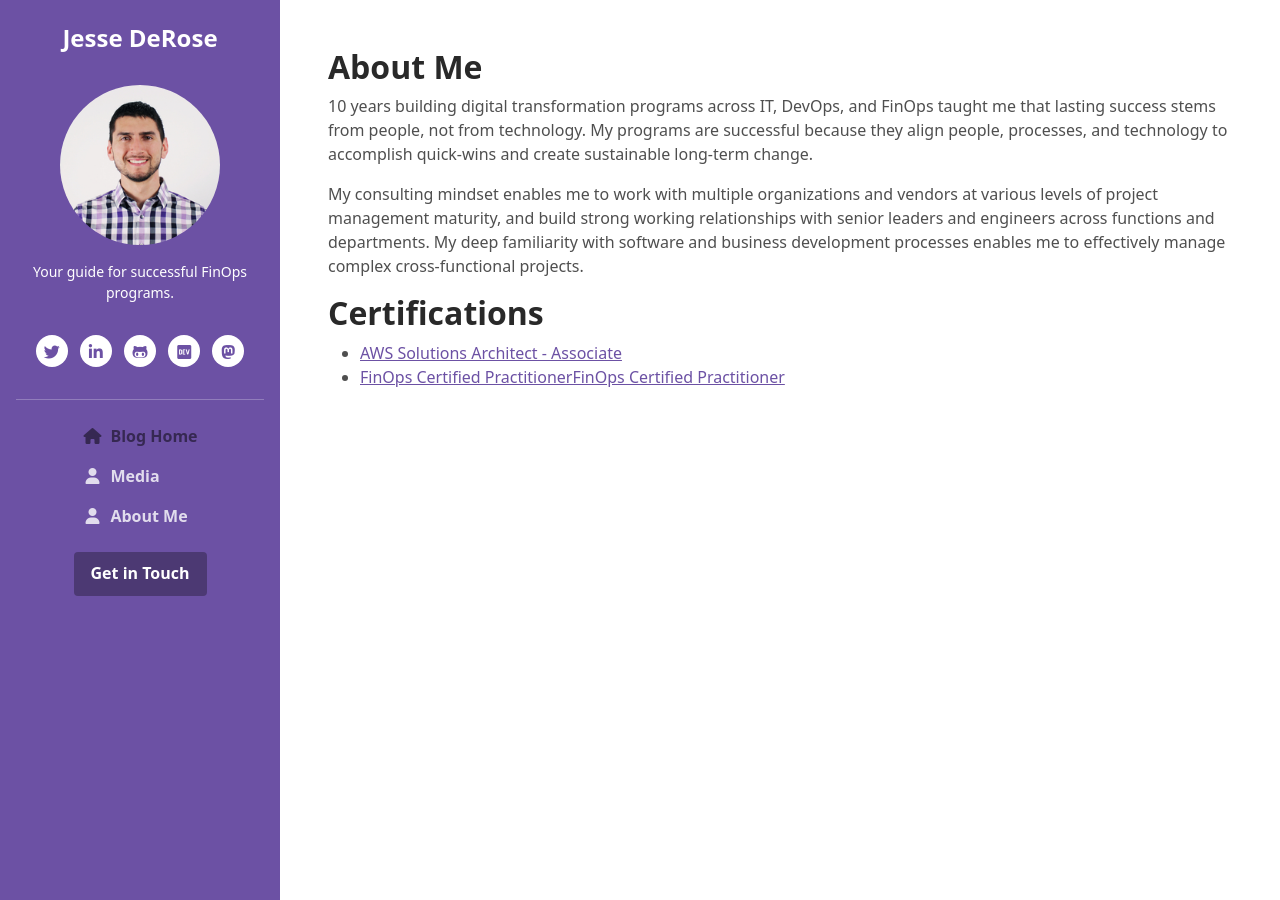
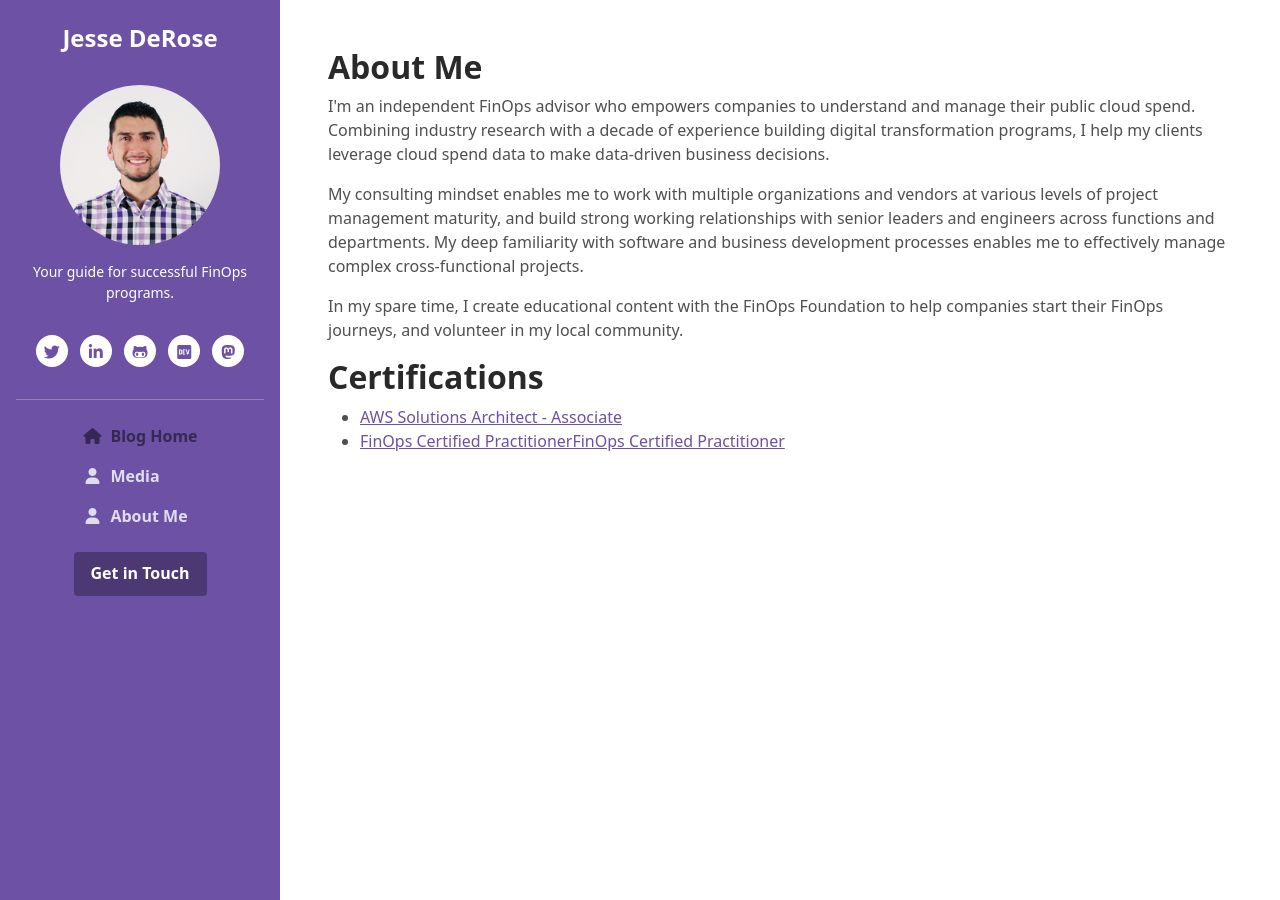
Before and after one commit to jcderose/jcderose.github.io, a Jekyll site: the page built from about.html, in a window 1280 px wide. Built offline with Jekyll 4.4.1, drawn with Linux system fonts in a browser that asks for light colours; nearby versions of some CDN libraries.

Commit message:
Update bio.

```diff
--- a/about.html
+++ b/about.html
@@ -10,8 +10,9 @@ title: About Me
         <div class="about section">
             <h2 class="heading">About Me</h2>
             <div class="content">
-                <p>10 years building digital transformation programs across IT, DevOps, and FinOps taught me that lasting success stems from people, not from technology. My programs are successful because they align people, processes, and technology to accomplish quick-wins and create sustainable long-term change.</p>
+                <p>I'm an independent FinOps advisor who empowers companies to understand and manage their public cloud spend. Combining industry research with a decade of experience building digital transformation programs, I help my clients leverage cloud spend data to make data-driven business decisions.</p>
                 <p>My consulting mindset enables me to work with multiple organizations and vendors at various levels of project management maturity, and build strong working relationships with senior leaders and engineers across functions and departments. My deep familiarity with software and business development processes enables me to effectively manage complex cross-functional projects.</p>
+                <p>In my spare time, I create educational content with the FinOps Foundation to help companies start their FinOps journeys, and volunteer in my local community.</p>
 
             </div><!--//content-->
         </div><!--//section-inner-->
```
